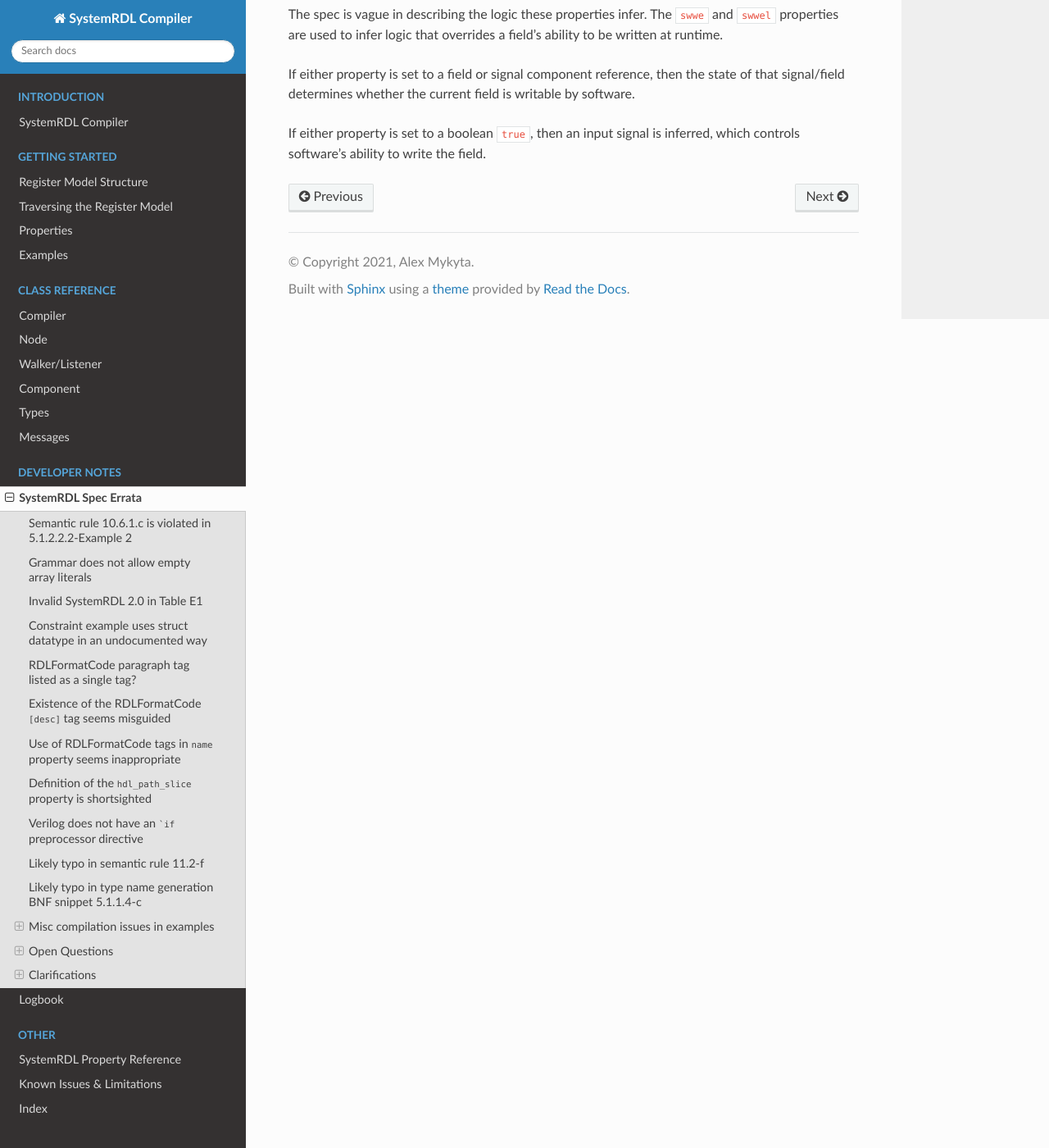
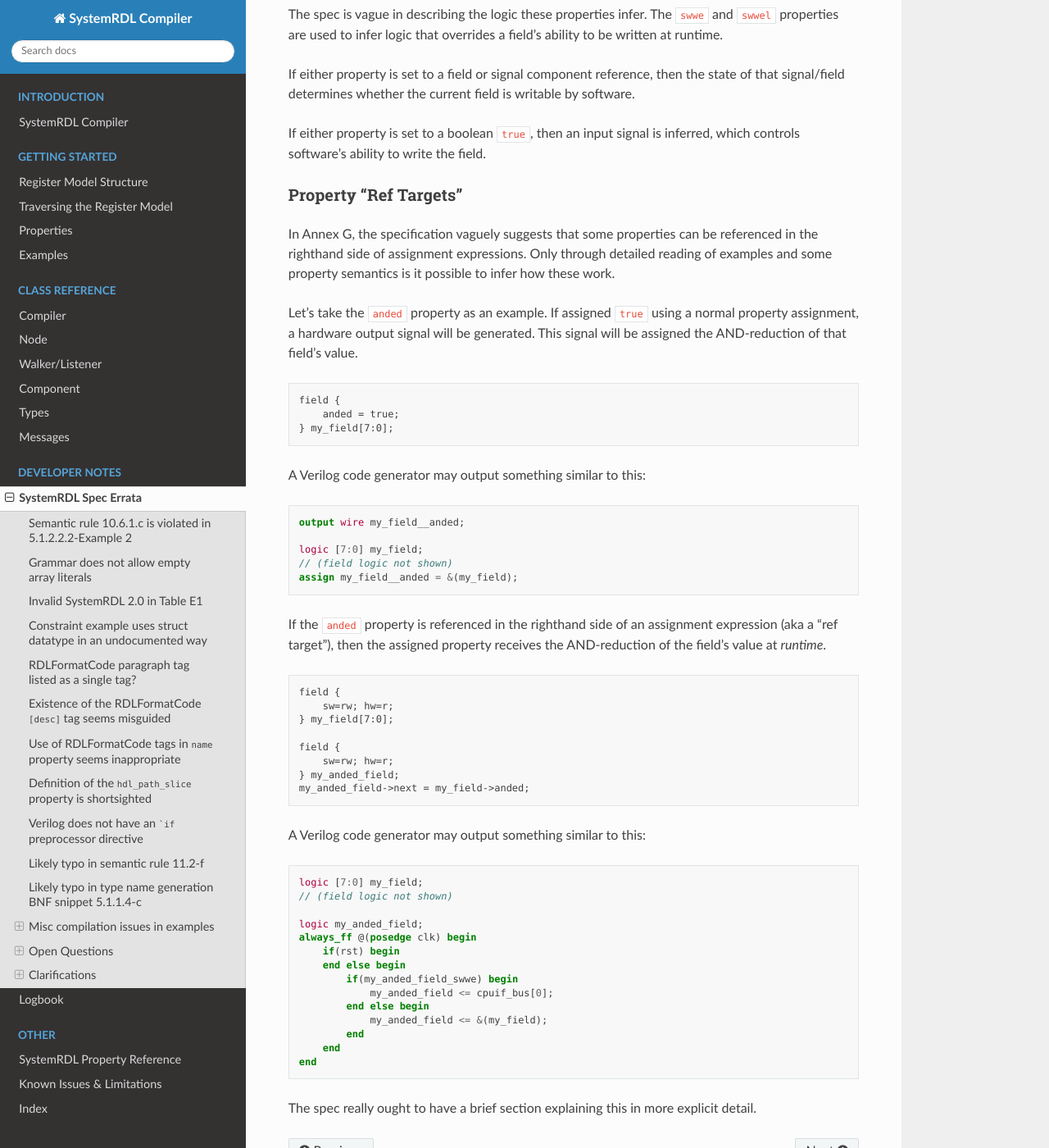
Before and after one commit to SystemRDL/systemrdl-compiler, a Sphinx documentation site: the page built from docs/dev_notes/rdl_spec_errata.rst, in a window 1280 px wide and 1400 px high, scrolled down 6997 px. Shown: the whole window at 82% size. Built offline with Sphinx 7.4.7 and the Read the Docs theme 2.0.0, drawn with Linux system fonts in a browser that asks for light colours.

Commit message:
Add notes on ref-target clarification to docs (#70)

```diff
--- a/docs/dev_notes/rdl_spec_errata.rst
+++ b/docs/dev_notes/rdl_spec_errata.rst
@@ -368,3 +368,70 @@ of that signal/field determines whether the current field is writable by softwar
 
 If either property is set to a boolean ``true``, then an input signal is inferred,
 which controls software's ability to write the field.
+
+
+Property "Ref Targets"
+^^^^^^^^^^^^^^^^^^^^^^
+
+In Annex G, the specification vaguely suggests that some properties can be
+referenced in the righthand side of assignment expressions. Only through
+detailed reading of examples and some property semantics is it possible to infer
+how these work.
+
+Let's take the ``anded`` property as an example. If assigned ``true`` using a
+normal property assignment, a hardware output signal will be generated. This
+signal will be assigned the AND-reduction of that field's value.
+
+.. code-block:: systemrdl
+
+    field {
+        anded = true;
+    } my_field[7:0];
+
+A Verilog code generator may output something similar to this:
+
+.. code-block:: verilog
+
+    output wire my_field__anded;
+
+    logic [7:0] my_field;
+    // (field logic not shown)
+    assign my_field__anded = &(my_field);
+
+
+If the ``anded`` property is referenced in the righthand side of an assignment
+expression (aka a "ref target"), then the assigned property receives the
+AND-reduction of the field's value at *runtime*.
+
+.. code-block:: systemrdl
+
+    field {
+        sw=rw; hw=r;
+    } my_field[7:0];
+
+    field {
+        sw=rw; hw=r;
+    } my_anded_field;
+    my_anded_field->next = my_field->anded;
+
+A Verilog code generator may output something similar to this:
+
+.. code-block:: verilog
+
+    logic [7:0] my_field;
+    // (field logic not shown)
+
+    logic my_anded_field;
+    always_ff @(posedge clk) begin
+        if(rst) begin
+        end else begin
+            if(my_anded_field_swwe) begin
+                my_anded_field <= cpuif_bus[0];
+            end else begin
+                my_anded_field <= &(my_field);
+            end
+        end
+    end
+
+The spec really ought to have a brief section explaining this in more explicit
+detail.
```
